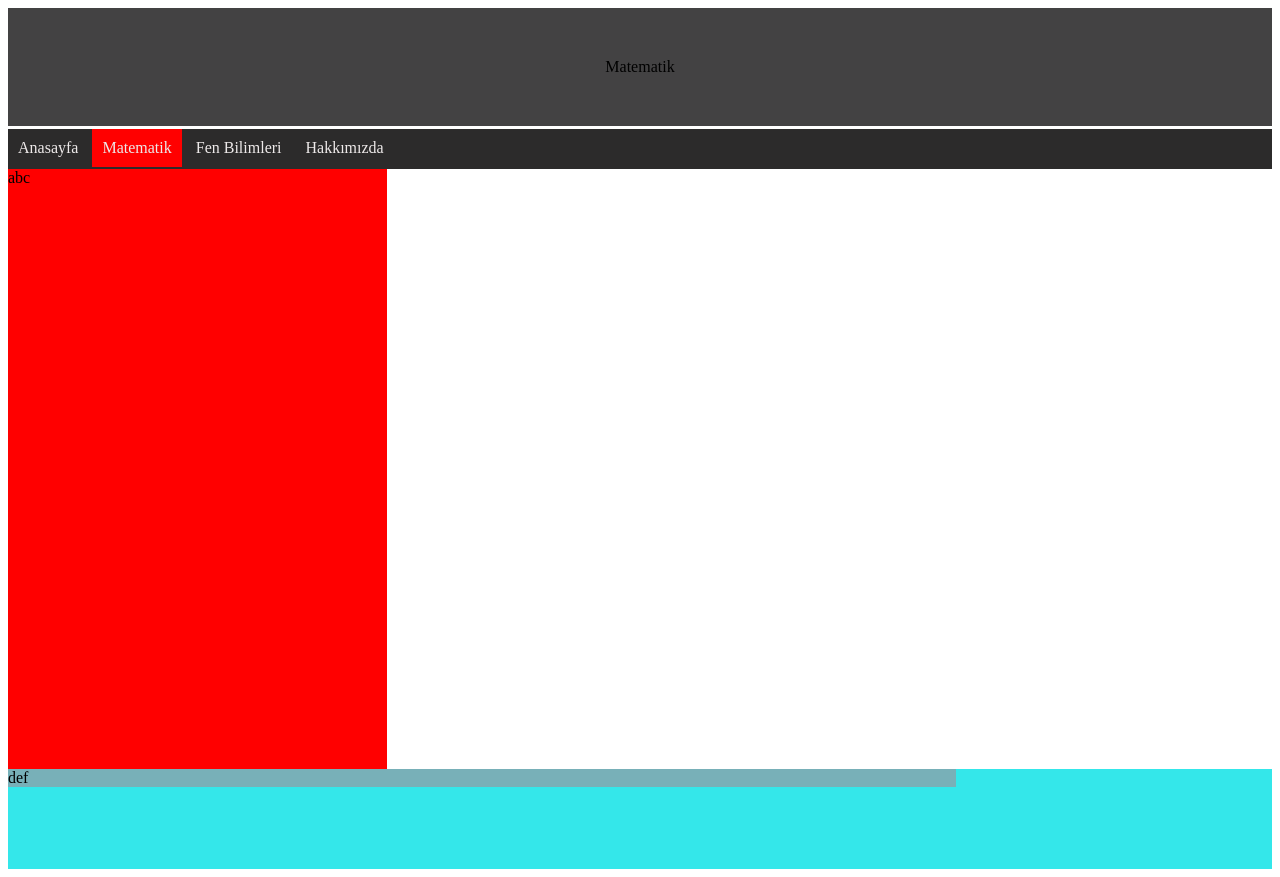
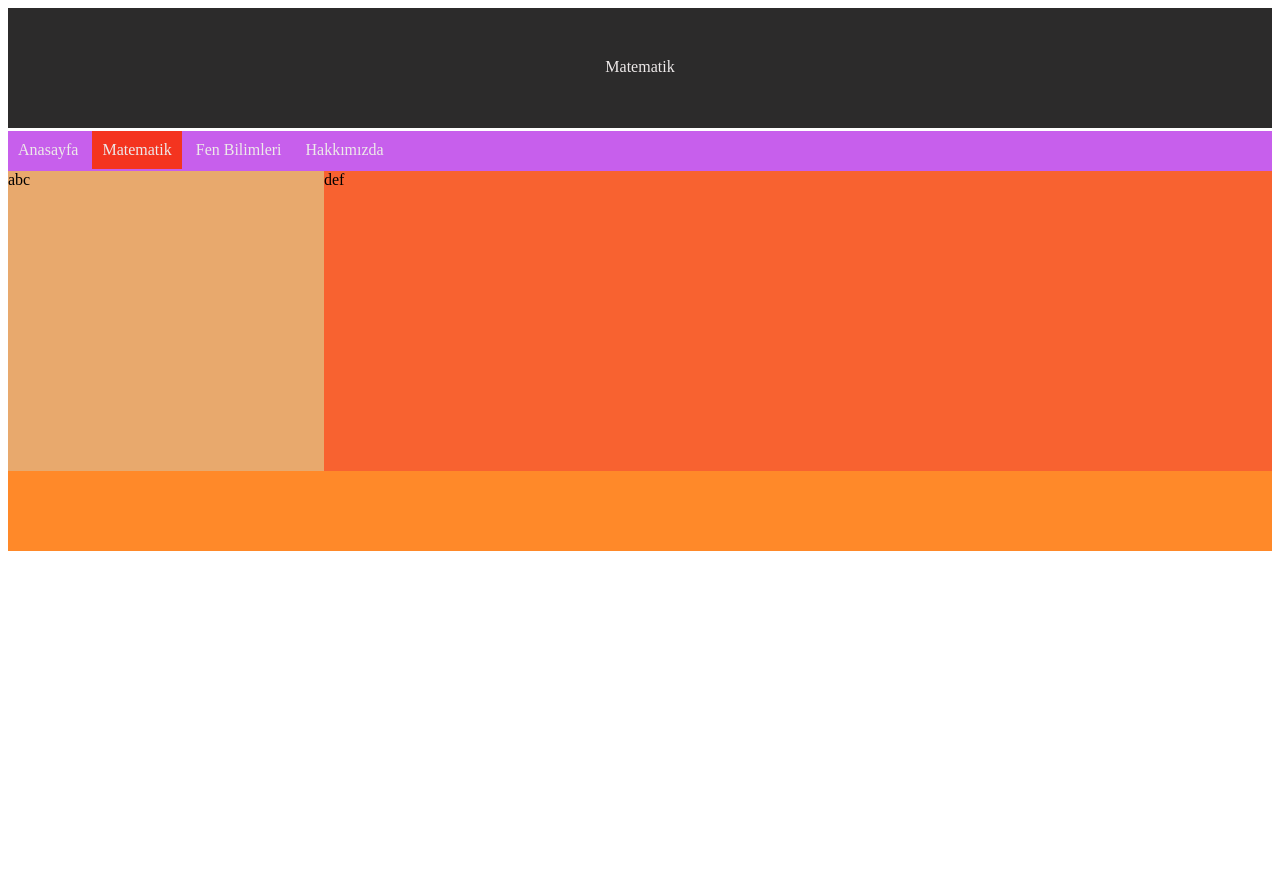
Before and after one commit to SelimCerci/SelimCerci.github.io, a plain HTML site: page math.html in a window 1280 px wide. After the commit the page ends 800 px from the top, so only its background shows below. Drawn offline with Linux system fonts and the light colour scheme.

Commit message:
Update style.css

```diff
--- a/style.css
+++ b/style.css
@@ -1,21 +1,23 @@
-*{
+* {
   box-sizing: border-box;
 }
 .header {
-  background-color:#434243;
-  color:#ff000000
+  background-color:#2c2b2b;
+  color:#ede9e9;
   height:120px;
   width:100%;
   text-align:center;
   padding:50px;
 }
+
 .menu {
-  background-color:#2c2b2b;
+  background-color:#c75fec;
   color:#ede9e9;
   height:40px;
   width:100%;
   margin-top:3px;
 }
+
 .menu a{
   color:#ede9e9;
   text-align:center;
@@ -23,43 +25,44 @@
   padding:10px;
   display: inline-block;
 }
-.menu a:hover{
+
+.menu a:hover {
   opacity: 0.5;
 }
 
 .row {
-  height:600px;
+  min-height: 300px;
 }
 
-.leftside{
+.leftside {
+  min-height: 300px;
   float:left;
-  width:max(30%,150px);
-  background-color:red;
-  height:max(50%,600px);
+  width:max(25%,150px);
+  background-color:#e8a96d;
 }
+
 .content {
+  min-height: 300px;
   float:left;
-  width:max(75%,600px);
-  background-color:#f455
+  width:max(75%,550px);
+  background-color:#f86230;
 }
+
 .row:after { /* clearfix*/
   content: "";
   display: table;
-  clear:both;
+  clear: both;
+}
 
-}
 .footer {
-  background-color:#34e7ea;
-  color:#ff000000
-  height:120px;
+  background-color:#ff8929;
+  color:#ede9e9;
+  height:70px;
   width:100%;
   text-align:center;
-  padding:50px;
+  padding:40px;
 }
+
 .active {
-  background-color:red;
-
+  background-color:#f4341f;
 }
-.cell {
-  background-color:blue;
-}
```
